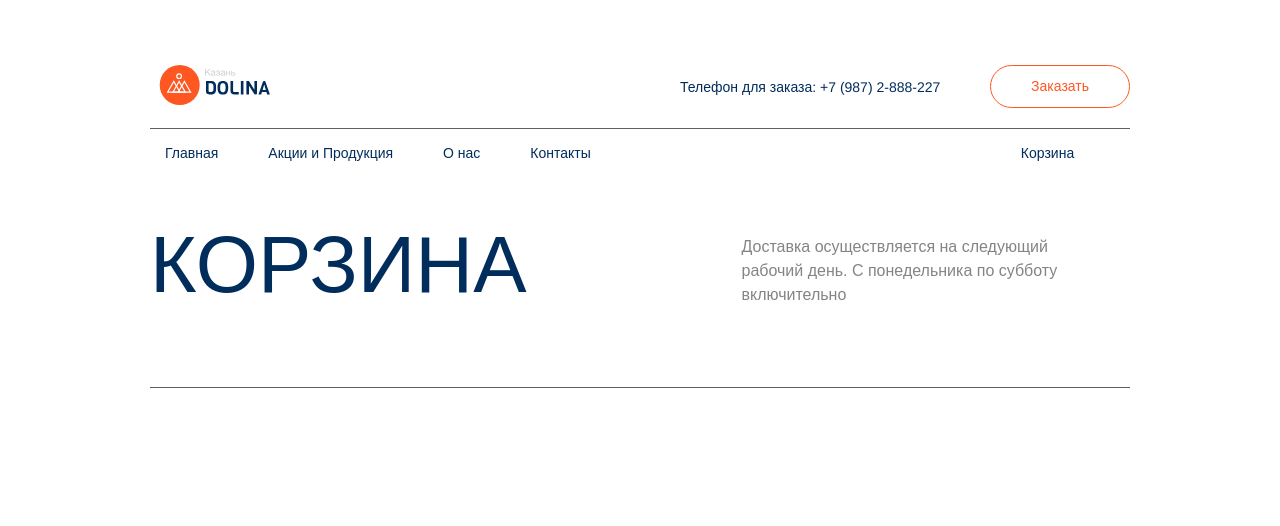
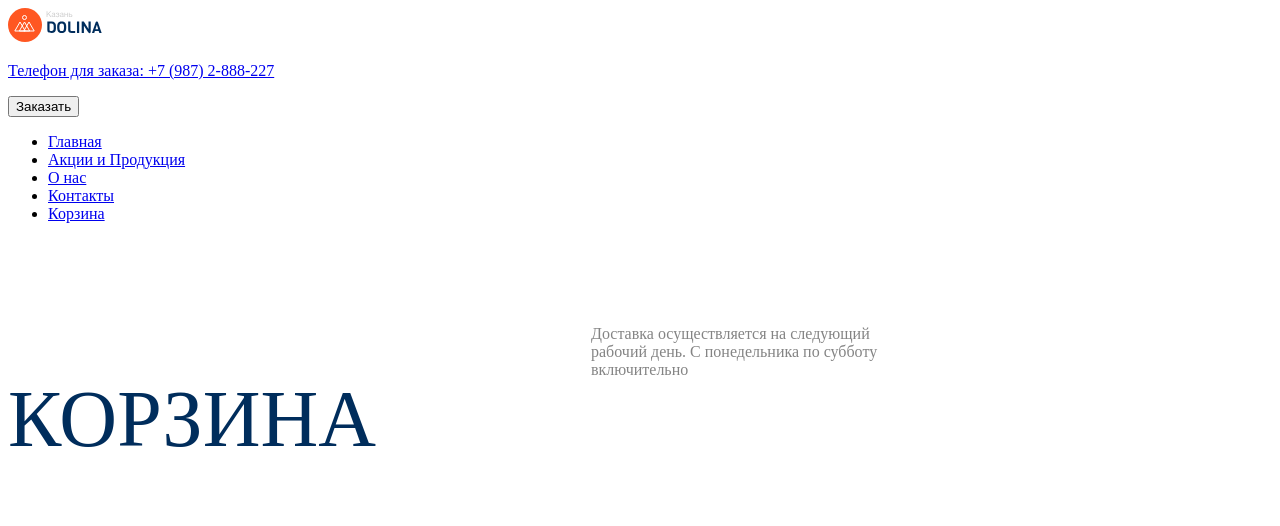
Before and after one commit to Sixt1e/dolina, a plain HTML site: page basket.html in a window 1280 px wide. Drawn offline with nearby package versions, Linux system fonts and the light colour scheme; a web font is replaced by a local one.

Commit message:
Update basket.html

```diff
--- a/basket.html
+++ b/basket.html
@@ -4,8 +4,8 @@
     <meta charset="UTF-8">
     <meta http-equiv="X-UA-Compatible" content="IE=edge">
     <meta name="viewport" content="width=device-width, initial-scale=1.0">
-    <link rel="stylesheet" href="style/style.css">
-    <link rel="stylesheet" href="../style/basket.css">
+
+    <link rel="stylesheet" href="style/basket.css">
     <link rel="preconnect" href="https://fonts.googleapis.com">
     <link rel="stylesheet" href="style/adaptive.css">
 <link rel="preconnect" href="https://fonts.gstatic.com" crossorigin>
```
